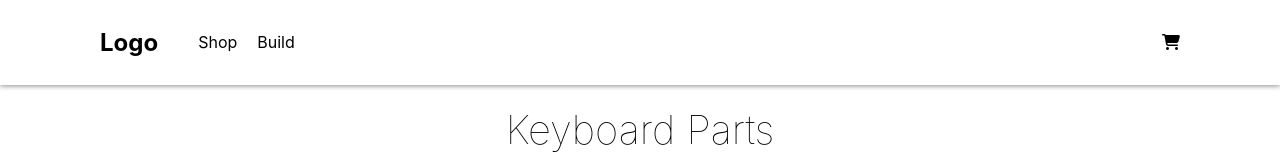
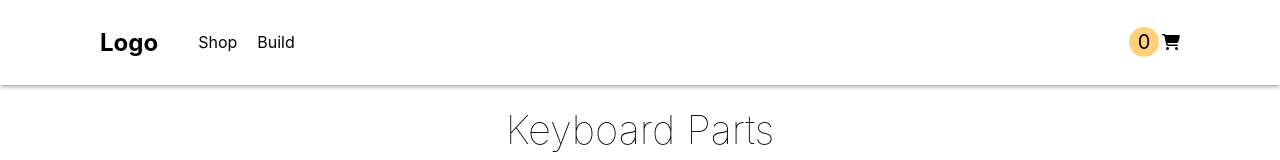
Before and after one commit to BryanU1/keyboard-store-app, a React (Create React App) app in the folder client/: page /build in a window 1280 px wide. Shown: the top 160 px of the page. Built offline with nearby package versions, Linux system fonts and the light colour scheme.

Commit message:
Add cart indicator

```diff
--- a/client/package.json
+++ b/client/package.json
@@ -10,6 +10,7 @@
     "react-dom": "^18.2.0",
     "react-router-dom": "^6.3.0",
     "react-scripts": "5.0.1",
+    "uniqid": "^5.4.0",
     "web-vitals": "^2.1.4"
   },
   "scripts": {
--- a/client/src/App.css
+++ b/client/src/App.css
@@ -5,7 +5,6 @@
 .nav-bar {
   display: flex;
   justify-content: space-between;
-  align-items: center;
   padding: 0 100px;
   min-height: 10vh;
   color: black;
@@ -28,7 +27,6 @@
 }
 .nav-bar div {
   display: flex;
-  justify-content: flex-start;
   align-items: center;
 }
 
@@ -359,6 +357,19 @@ input[type=number] {
   cursor: pointer;
 }
 
+#cart-quantity {
+  display: flex;
+  background-color: rgb(255, 208, 122);
+  color: black;
+  font-size: 20px;
+  width: 30px;
+  height: 30px;
+  border-radius: 50%;
+  margin: 0 3px;
+  justify-content: center;
+  align-items: center;
+}
+
 .hidden {
   display: none;
 }
--- a/client/src/App.js
+++ b/client/src/App.js
@@ -18,29 +18,37 @@ function App() {
   const [ cart, setCart ] = useState(JSON.parse(localStorage.getItem('cart')) || []);
   const [ display, setDisplay ] = useState(false);
   const [ totalPrice, setTotalPrice ] = useState(JSON.parse(localStorage.getItem('total price')) || 0);
+  const [ totalCount, setTotalCount ] = useState(JSON.parse(localStorage.getItem('total count')) || 0);
 
   useEffect(() => {
     localStorage.setItem('cart', JSON.stringify(cart));
-    console.log(cart);
 
+    let count = 0;
     let value = 0;
     for (let i = 0; i < cart.length; i++) {
       value += cart[i].price * cart[i].quantity;
+      count += cart[i].quantity;
     }
 
-    console.log('total price: ' + value);
-
     setTotalPrice(parseFloat(value).toFixed(2));
+    setTotalCount(count);
   }, [cart]);
 
   useEffect(() => {
     localStorage.setItem('total price', JSON.stringify(totalPrice));
   }, [totalPrice]);
 
+  useEffect(() => {
+    localStorage.setItem('total count', JSON.stringify(totalCount));
+  }, [totalCount]);
+
   return (
     <Router>
       <div className="App flex-container">
-        <Nav setDisplay={setDisplay}/>
+        <Nav
+          setDisplay={setDisplay}
+          totalCount={totalCount}
+        />
         <Routes>
           <Route path="/" exact element={<Home />} />
           <Route
--- a/client/src/App.scss
+++ b/client/src/App.scss
@@ -9,7 +9,6 @@ $hover: rgb(255, 208, 122);
 .nav-bar {
   display: flex;
   justify-content: space-between;
-  align-items: center;
   padding: 0 100px;
   min-height: 10vh;
   color: $font-theme;
@@ -35,7 +34,6 @@ $hover: rgb(255, 208, 122);
 
   div {
     display: flex;
-    justify-content: flex-start;
     align-items: center;
   }
 }
@@ -393,6 +391,19 @@ input[type='number'] {
   cursor: pointer;
 }
 
+#cart-quantity {
+  display: flex;
+  background-color: $hover;
+  color: black;
+  font-size: 20px;
+  width: 30px;
+  height: 30px;
+  border-radius: 50%;
+  margin: 0 3px;
+  justify-content: center;
+  align-items: center;
+}
+
 .hidden {
   display: none;
 }
--- a/client/src/components/Cart.js
+++ b/client/src/components/Cart.js
@@ -1,3 +1,5 @@
+import uniqid from 'uniqid';
+
 function Cart(prop) {
   const closeCart = () => {
     prop.setDisplay(false);
@@ -22,7 +24,7 @@ function Cart(prop) {
   }
 
   const cartList = prop.cart.map((item) =>
-    <li className='cart-item'>
+    <li key={uniqid()} className='cart-item'>
       <img src={item.imgUrl} className='cart-img'></img>
       <div className='cart-detail'>
         <h1>{item.name}</h1>
--- a/client/src/components/Nav.js
+++ b/client/src/components/Nav.js
@@ -19,7 +19,10 @@ function Nav(prop) {
           </Link>
         </ul>
       </div>
-      <i className='fas fa-shopping-cart' onClick={openCart}></i>
+      <div className='nav-cart'>
+        <div id='cart-quantity'>{prop.totalCount}</div>
+        <i className='fas fa-shopping-cart' onClick={openCart}></i>
+      </div>
     </nav>
   );
 }
```
Also changed, not shown: 2 other files (tests, documents, lock files or other folders).
